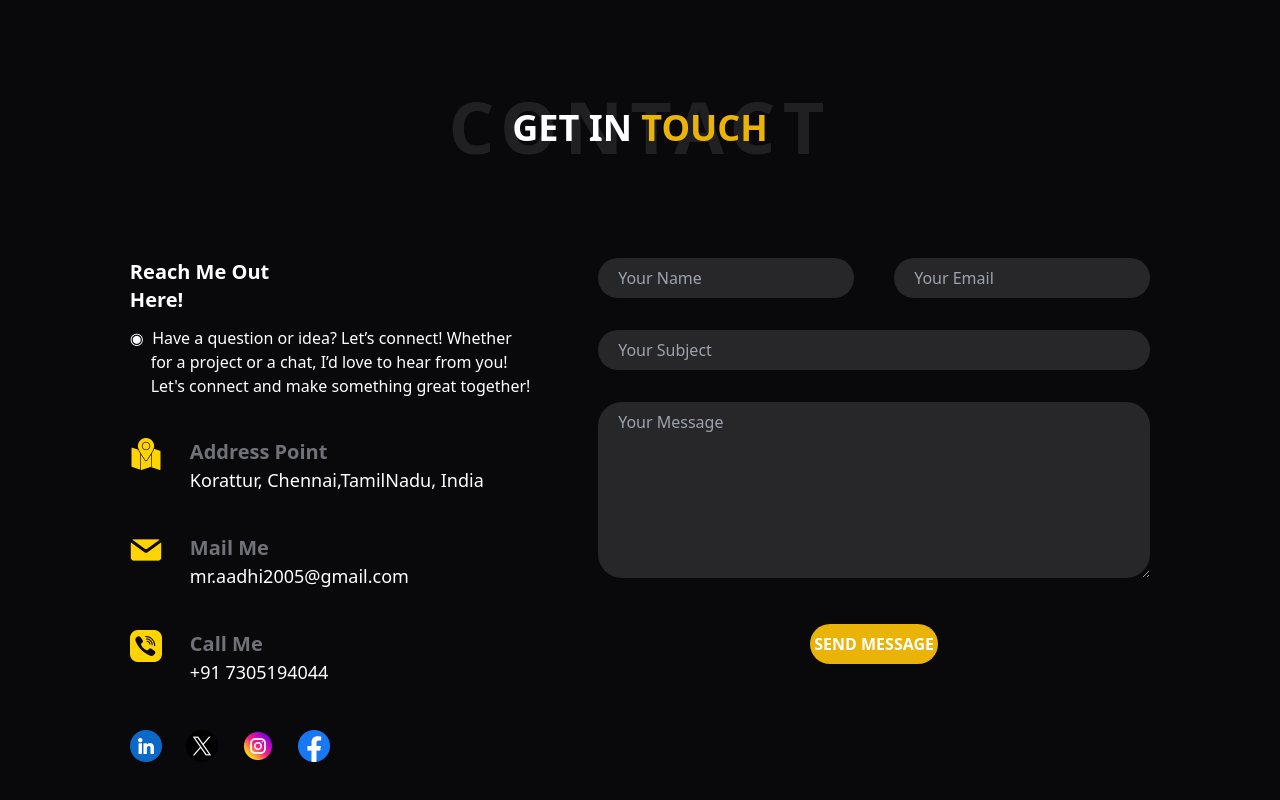
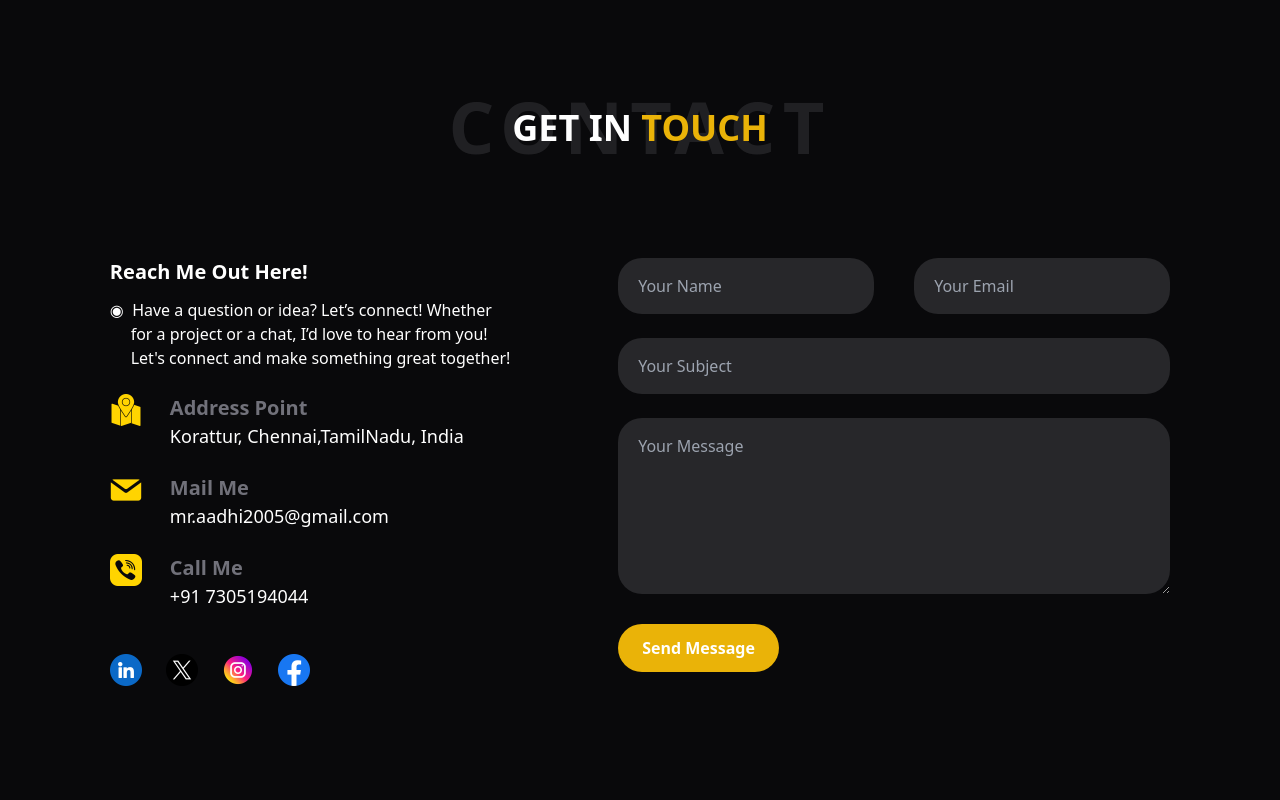
Before and after one commit to Aadhisaravanan13/Portfolio, a React (Vite) app in the folder Portfolio/: page / in a window 1280 px wide. Shown: the part 3546-4346 px from the top of the page. Built offline with nearby package versions, Linux system fonts and the light colour scheme.

Commit message:
designs completed

```diff
--- a/Portfolio/package.json
+++ b/Portfolio/package.json
@@ -11,6 +11,7 @@
   },
   "dependencies": {
     "antd": "^5.24.1",
+    "emailjs-com": "^3.2.0",
     "react": "^18.3.1",
     "react-dom": "^18.3.1",
     "react-icons": "^5.4.0",
--- /dev/null
+++ b/Portfolio/src/components/ContactForm.tsx
@@ -0,0 +1,102 @@
+import { useState } from "react";
+import emailjs from "emailjs-com";
+
+const ContactForm = () => {
+  const [formData, setFormData] = useState({
+    name: "",
+    email: "",
+    subject: "",
+    message: "",
+  });
+
+  const handleChange = (e: any) => {
+    setFormData({ ...formData, [e.target.name]: e.target.value });
+  };
+
+  const handleSendEmail = (e: React.FormEvent) => {
+    e.preventDefault();
+
+    emailjs
+      .send(
+        "service_r9bh12o",  // Replace with your EmailJS Service ID
+        "template_pbxf71f", // Replace with your EmailJS Template ID
+        {
+          to_name: "Aadhi", // Recipient's name
+          from_name: formData.name,
+          from_email: formData.email,
+          subject: formData.subject, // Subject line
+          message: formData.message, // Message content
+        },
+        "Yw_6ougHKz0dbU8Pn" // Replace with your EmailJS Public Key
+      )
+      .then(() => {
+        alert("Message sent successfully!");
+      })
+      .catch((error) => {
+        console.error("Error sending email:", error);
+      });
+  };
+
+  return (
+    <form onSubmit={handleSendEmail} className="space-y-6">
+      {/* Name & Email Inputs */}
+      <div className="flex justify-between gap-10">
+        <input
+          type="text"
+          name="name"
+          placeholder="Your Name"
+          value={formData.name}
+          onChange={handleChange}
+          required
+          className="border-none bg-zinc-800 rounded-3xl w-64 p-4 focus:outline-none text-white pl-5"
+        />
+        <input
+          type="email"
+          name="email"
+          placeholder="Your Email"
+          value={formData.email}
+          onChange={handleChange}
+          required
+          className="border-none bg-zinc-800 rounded-3xl w-64 p-4 focus:outline-none text-white pl-5"
+        />
+      </div>
+
+      {/* Subject Input */}
+      <div>
+        <input
+          type="text"
+          name="subject"
+          placeholder="Your Subject"
+          value={formData.subject}
+          onChange={handleChange}
+          required
+          className="border-0 bg-zinc-800 rounded-3xl w-full p-4 focus:outline-none text-white pl-5"
+        />
+      </div>
+
+      {/* Message Textarea */}
+      <div>
+        <textarea
+          name="message"
+          placeholder="Your Message"
+          value={formData.message}
+          onChange={handleChange}
+          required
+          className="border-0 bg-zinc-800 rounded-3xl w-full max-h-44 min-h-44 p-4 focus:outline-none text-white pl-5"
+        />
+      </div>
+
+      {/* Send Button */}
+      <div>
+        <button
+          type="submit"
+          className="bg-yellow-500 text-white font-semibold rounded-3xl px-6 py-3 hover:bg-yellow-600 transition"
+        >
+          Send Message
+        </button>
+      </div>
+    </form>
+  );
+};
+
+export default ContactForm;
--- a/Portfolio/src/components/ContactInfo.tsx
+++ b/Portfolio/src/components/ContactInfo.tsx
@@ -5,6 +5,9 @@ import twiter from "../assets/twitter.png";
 import linked from "../assets/linkedin.png";
 import insta from "../assets/instagram.png";
 import facebook from "../assets/facebook.png";
+import ContactForm from "./ContactForm";
+// import Download from "../assets/Download.png";
+
 
 function ContactInfo() {
     const headers: any = () => {
@@ -22,7 +25,7 @@ function ContactInfo() {
     const titles: any = () => {
         return (
             <div className="pt-14">
-                <h1 className="text-xl text-white font-semibold">Reach Me Out <br /> Here!</h1>
+                <h1 className="text-xl text-white font-semibold">Reach Me Out Here!</h1>
                 <p className="text-md text-white pt-3 line">◉ &nbsp;Have a question or idea? Let’s connect! Whether <br />
                     &nbsp; &nbsp;&nbsp; for a project or a chat, I’d love to hear from you! <br />
                     &nbsp; &nbsp;&nbsp; Let's connect and make something great together!</p>
@@ -46,7 +49,7 @@ function ContactInfo() {
                 {
                     infos.map((item: any) => {
                         return (
-                            <div className="flex pt-10" key={item.id} >
+                            <div className="flex pt-6" key={item.id} >
                                 <img src={item.icon} className="h-8 w-8" />
                                 <div className="flex-col pl-7">
                                     <div className="text-zinc-500 text-xl font-semibold">{item.title}</div>
@@ -68,41 +71,65 @@ function ContactInfo() {
             </>
         )
     }
-    const inputs1: any = [
-        { id: 1, placeholder: "Your Name", },
-        { id: 2, placeholder: "Your Email", },
-    ]
+    // const inputs1: any = [
+    //     { id: 1, placeholder: "Your Name", },
+    //     { id: 2, placeholder: "Your Email", },
+    // ]
+    // const Button: any = () => {
+    //     return (
+    //         <>
+    //             <a
+    //                 href="mailto:mr.aadhi2005@gmail.com"
+    //                 className="bg-transparent p-2 flex items-center text-white font-semibold
+    //                          rounded-full border border-white hover:border-yellow-400"
+    //             >
+    //                 <p className="pl-2">Send Message</p>
+    //                 <div className="pl-5">
+    //                     <img
+    //                         src={Download}
+    //                         height={30}
+    //                         width={30}
+    //                         className="bg-yellow-500 rounded-3xl p-1 hover:scale-150 transition-transform duration-200"
+    //                         alt="Right Arrow"
+    //                     />
+    //                 </div>
+    //             </a>
+
+    //         </>
+    //     );
+    // };
     return (
         <>
             <div>{headers()}</div>
-            <div className="relative flex justify-around p-10 px-20">
+            <div className="relative flex justify-around p-10 px-10">
                 <div>
                     {titles()}
                     {reahMeOut()}
                 </div>
                 <div className="pt-14 flex-col">
-                    <div className="flex justify-between gap-10">
+                    {/* <div className="flex justify-between gap-10">
                         {inputs1.map((item: any) => {
                             return (
                                 <input
                                     type={item.id === 1 ? "text" : "email"}
                                     placeholder={item.placeholder}
-                                    className={`border-none bg-zinc-800  rounded-3xl w-64 p-2 focus:outline-none text-white pl-5`} />
+                                    className={`border-none bg-zinc-800  rounded-3xl w-64 p-4 focus:outline-none text-white pl-5`} />
                             )
                         })}
                     </div>
                     <div className="pt-8">
                         <input type="text" placeholder={"Your Subject"}
-                            className={`border-0 bg-zinc-800  rounded-3xl w-full p-2 focus:outline-none text-white pl-5`} />
+                            className={`border-0 bg-zinc-800  rounded-3xl w-full p-4 focus:outline-none text-white pl-5`} />
                     </div>
                     <div className="pt-8">
                         <textarea
                             placeholder={"Your Message"}
-                            className={`border-0 bg-zinc-800 rounded-3xl w-full max-h-44 h-44 p-2 focus:outline-none text-white pl-5`} />
+                            className={`border-0 bg-zinc-800 rounded-3xl w-full max-h-44 min-h-44 p-4 focus:outline-none text-white pl-5`} />
                     </div>
-                    <div className="flex justify-center gap-4 mt-10">
-                        <button className="border-0 bg-yellow-500  rounded-3xl w-32 h-10 text-white font-bold focus:outline-none">SEND MESSAGE</button>
-                    </div>
+                    <div className="flex justify-start ml-5 gap-4 mt-7">
+                        {Button()}
+                    </div> */}
+                    {ContactForm()}
                 </div>
 
             </div>
```
Also changed, not shown: 1 other file (tests, documents, lock files or other folders).
